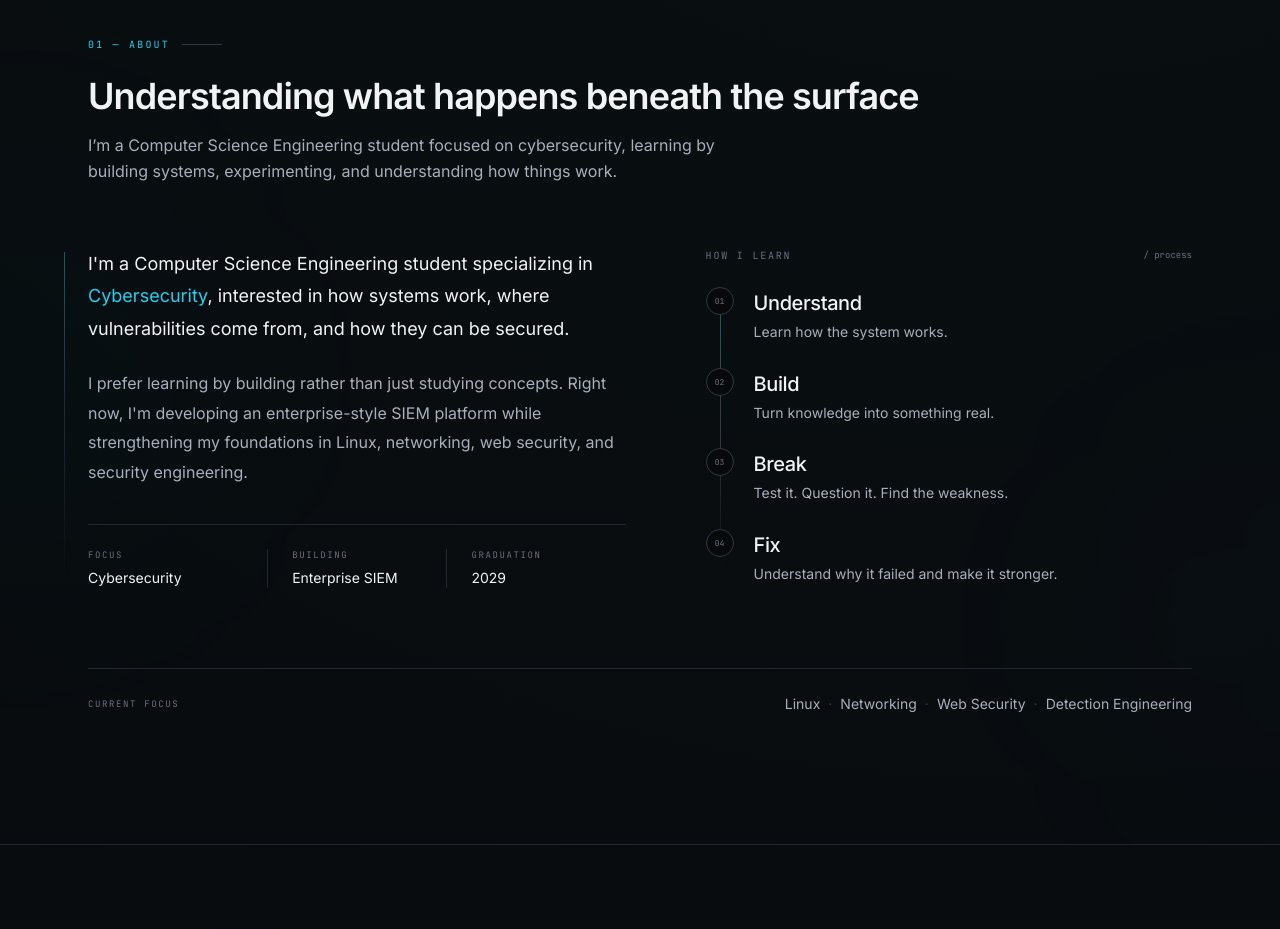
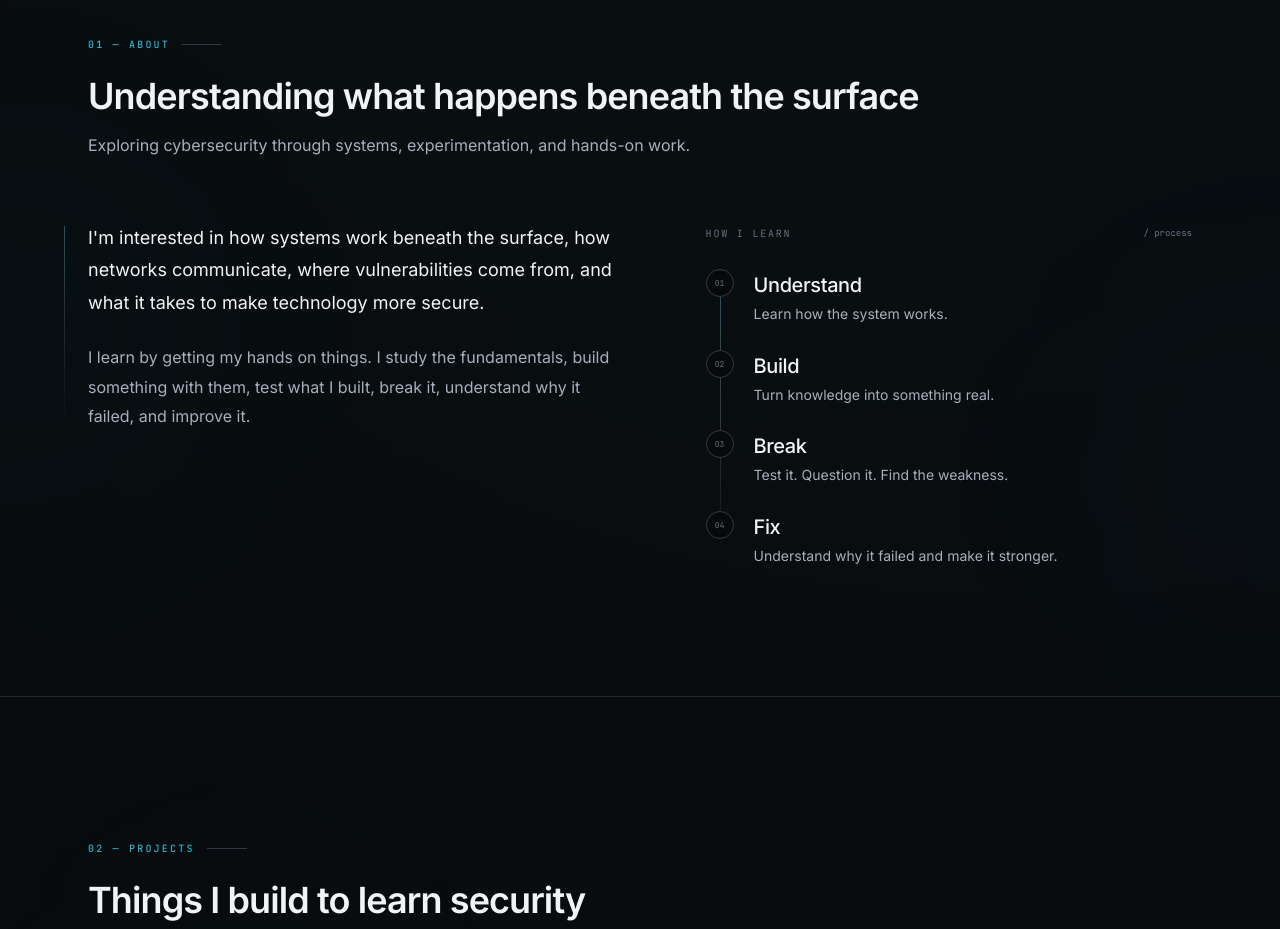
Before and after one commit to bhoomikagowda518-ops/cybersecurity-portfolio, a Next.js app: page / in a window 1280 px wide. Shown: the part 820-1749 px from the top of the page. Built offline with nearby package versions, Linux system fonts and the light colour scheme.

Commit message:
Improve about section

```diff
--- a/components/about.tsx
+++ b/components/about.tsx
@@ -61,7 +61,7 @@ export default function About() {
             <SectionHeading
               eyebrow=""
               title="Understanding what happens beneath the surface"
-              description="I’m a Computer Science Engineering student focused on cybersecurity, learning by building systems, experimenting, and understanding how things work."
+              description="Exploring cybersecurity through systems, experimentation, and hands-on work."
             />
           </div>
         </Reveal>
@@ -83,56 +83,20 @@ export default function About() {
 
               <div className="absolute -left-4 top-1 h-[calc(100%-4px)] w-px bg-gradient-to-b from-[var(--accent-cyan)]/40 via-[var(--border)] to-transparent sm:-left-6" />
 
-              <p className="text-base leading-[1.8] text-[var(--text)] sm:text-lg">
-                I&apos;m a Computer Science Engineering student specializing
-                in{' '}
-                <span className="text-[var(--accent-cyan)]">
-                  Cybersecurity
-                </span>
-                , interested in how systems work, where vulnerabilities come
-                from, and how they can be secured.
-              </p>
+              <div className="space-y-6 pl-1 sm:pl-0">
 
-              <p className="mt-6 text-sm leading-[1.85] text-[var(--text-muted)] sm:text-base">
-                I prefer learning by building rather than just studying
-                concepts. Right now, I&apos;m developing an enterprise-style
-                SIEM platform while strengthening my foundations in Linux,
-                networking, web security, and security engineering.
-              </p>
+                <p className="text-base leading-[1.8] text-[var(--text)] sm:text-lg">
+                  I&apos;m interested in how systems work beneath the
+                  surface, how networks communicate, where vulnerabilities
+                  come from, and what it takes to make technology more
+                  secure.
+                </p>
 
-              {/* Metadata */}
-
-              <div className="mt-9 grid grid-cols-2 gap-y-6 border-t border-[var(--border)] pt-6 sm:grid-cols-3 sm:gap-y-0">
-
-                <div>
-                  <p className="font-mono-brand text-[9px] uppercase tracking-[0.18em] text-[var(--text-faint)]">
-                    Focus
-                  </p>
-
-                  <p className="mt-1.5 text-sm text-[var(--text)]">
-                    Cybersecurity
-                  </p>
-                </div>
-
-                <div className="sm:border-l sm:border-[var(--border)] sm:pl-6">
-                  <p className="font-mono-brand text-[9px] uppercase tracking-[0.18em] text-[var(--text-faint)]">
-                    Building
-                  </p>
-
-                  <p className="mt-1.5 text-sm text-[var(--text)]">
-                    Enterprise SIEM
-                  </p>
-                </div>
-
-                <div className="col-span-2 sm:col-span-1 sm:border-l sm:border-[var(--border)] sm:pl-6">
-                  <p className="font-mono-brand text-[9px] uppercase tracking-[0.18em] text-[var(--text-faint)]">
-                    Graduation
-                  </p>
-
-                  <p className="mt-1.5 text-sm text-[var(--text)]">
-                    2029
-                  </p>
-                </div>
+                <p className="text-sm leading-[1.85] text-[var(--text-muted)] sm:text-base">
+                  I learn by getting my hands on things. I study the
+                  fundamentals, build something with them, test what I built,
+                  break it, understand why it failed, and improve it.
+                </p>
 
               </div>
             </div>
@@ -143,9 +107,9 @@ export default function About() {
               =================================================== */}
 
           <Reveal delay={160}>
-            <div className="relative">
+            <div className="relative lg:pt-1">
 
-              <div className="mb-6 flex items-center justify-between">
+              <div className="mb-7 flex items-center justify-between">
                 <span className="font-mono-brand text-[10px] uppercase tracking-[0.18em] text-[var(--text-faint)]">
                   How I learn
                 </span>
@@ -180,7 +144,6 @@ export default function About() {
                       {/* Content */}
 
                       <div className="min-w-0 pt-0.5">
-
                         <h3 className="text-lg font-medium tracking-[-0.02em] text-[var(--text)] transition-colors duration-300 group-hover:text-[var(--accent-cyan)] sm:text-xl">
                           {step.title}
                         </h3>
@@ -188,8 +151,8 @@ export default function About() {
                         <p className="mt-1 text-sm leading-relaxed text-[var(--text-muted)]">
                           {step.description}
                         </p>
+                      </div>
 
-                      </div>
                     </div>
                   ))}
 
@@ -200,33 +163,6 @@ export default function About() {
 
         </div>
 
-        {/* =====================================================
-            CURRENT FOCUS
-            ===================================================== */}
-
-        <Reveal delay={220}>
-          <div className="mt-16 border-t border-[var(--border)] pt-6 sm:mt-20">
-
-            <div className="flex flex-col gap-3 sm:flex-row sm:items-center sm:justify-between">
-
-              <p className="font-mono-brand text-[9px] uppercase tracking-[0.18em] text-[var(--text-faint)]">
-                Current focus
-              </p>
-
-              <p className="text-sm leading-relaxed text-[var(--text-muted)] sm:text-right">
-                Linux
-                <span className="mx-2 text-[var(--border-strong)]">·</span>
-                Networking
-                <span className="mx-2 text-[var(--border-strong)]">·</span>
-                Web Security
-                <span className="mx-2 text-[var(--border-strong)]">·</span>
-                Detection Engineering
-              </p>
-
-            </div>
-          </div>
-        </Reveal>
-
       </div>
     </section>
   );
```
